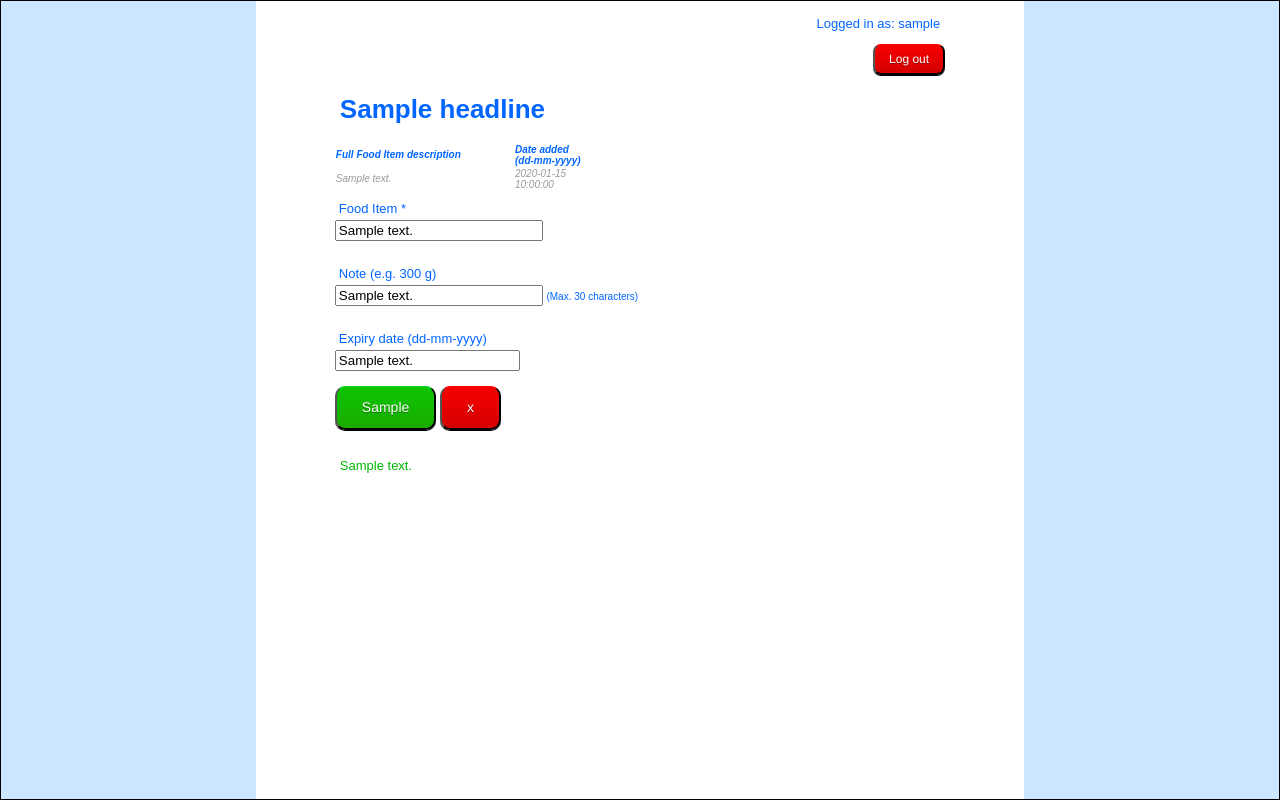
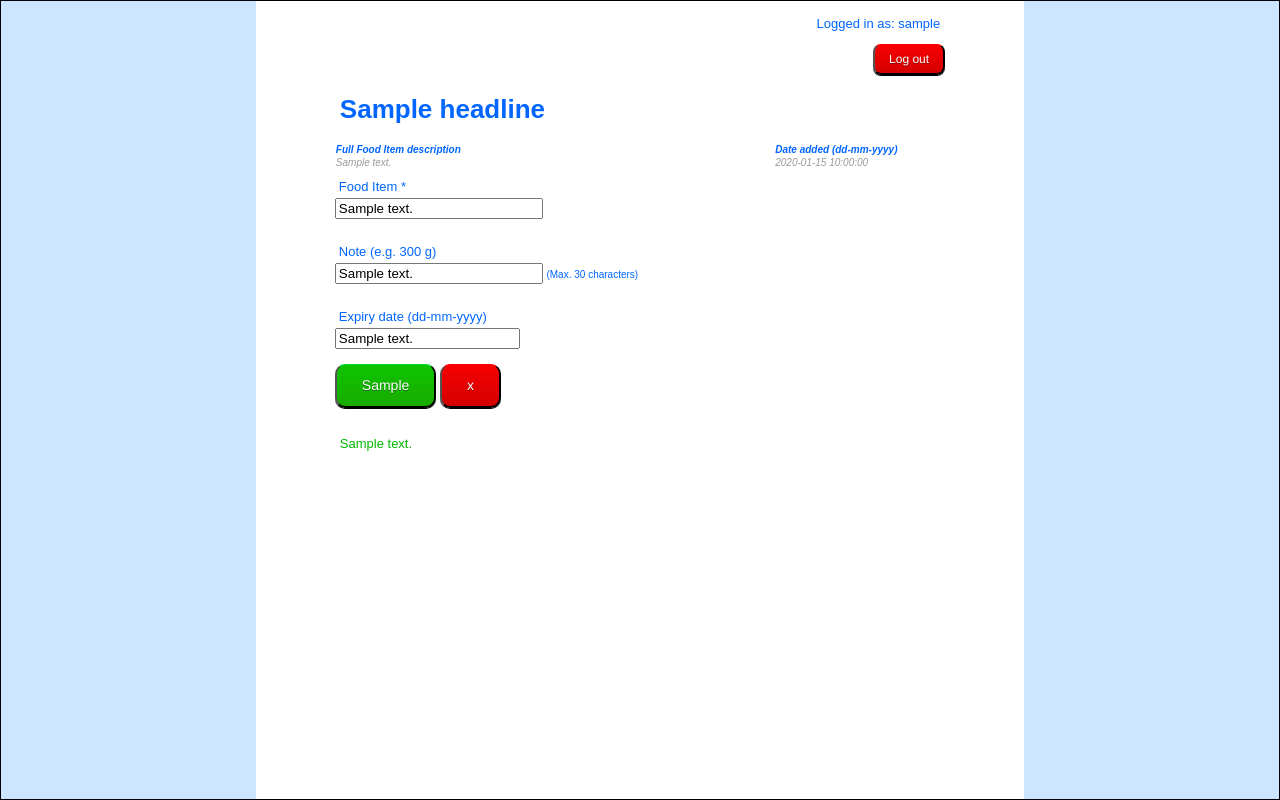
Before and after one commit to kirstine78/freeze-it, a Python web app: template templates/food.html in a window 1280 px wide. Run offline with Jinja, Linux system fonts and the light colour scheme; the template is opened without the code that fills it: most values are stand-ins (such as "Sample title", 1, 10 or a date in 2020); some libraries are stand-ins or nearby versions.

Commit message:
corrected flaw with column width changing

```diff
--- a/templates/food.html
+++ b/templates/food.html
@@ -211,7 +211,7 @@
 							<td class="td_table_Center_wide" style="width:80%;  vertical-align:top; ">
 								<h1>{{headline}}</h1>
 								{% if item_id != "" %}
-									<table class="Table_Edit" style="width:250px; table-layout:fixed;">
+									<table class="Table_Edit" style="width:100%;">
 										<tr>
 											<th class="tr_Edit" style="font-size:10px; text-align:left; color:#0066FF; width:72%;">
 												<i>Full Food Item description</i>
--- a/templates/frontpage.html
+++ b/templates/frontpage.html
@@ -355,7 +355,7 @@
 													{% endfor %}
 												</table>
 												{% endif %}
-												<input type="hidden" name="which_sorted_look" value="{{look_number}}">{{look_number}}</input>
+												<input type="hidden" name="which_sorted_look" value="{{look_number}}"></input>
 
 											</form>
 										</td>
```
